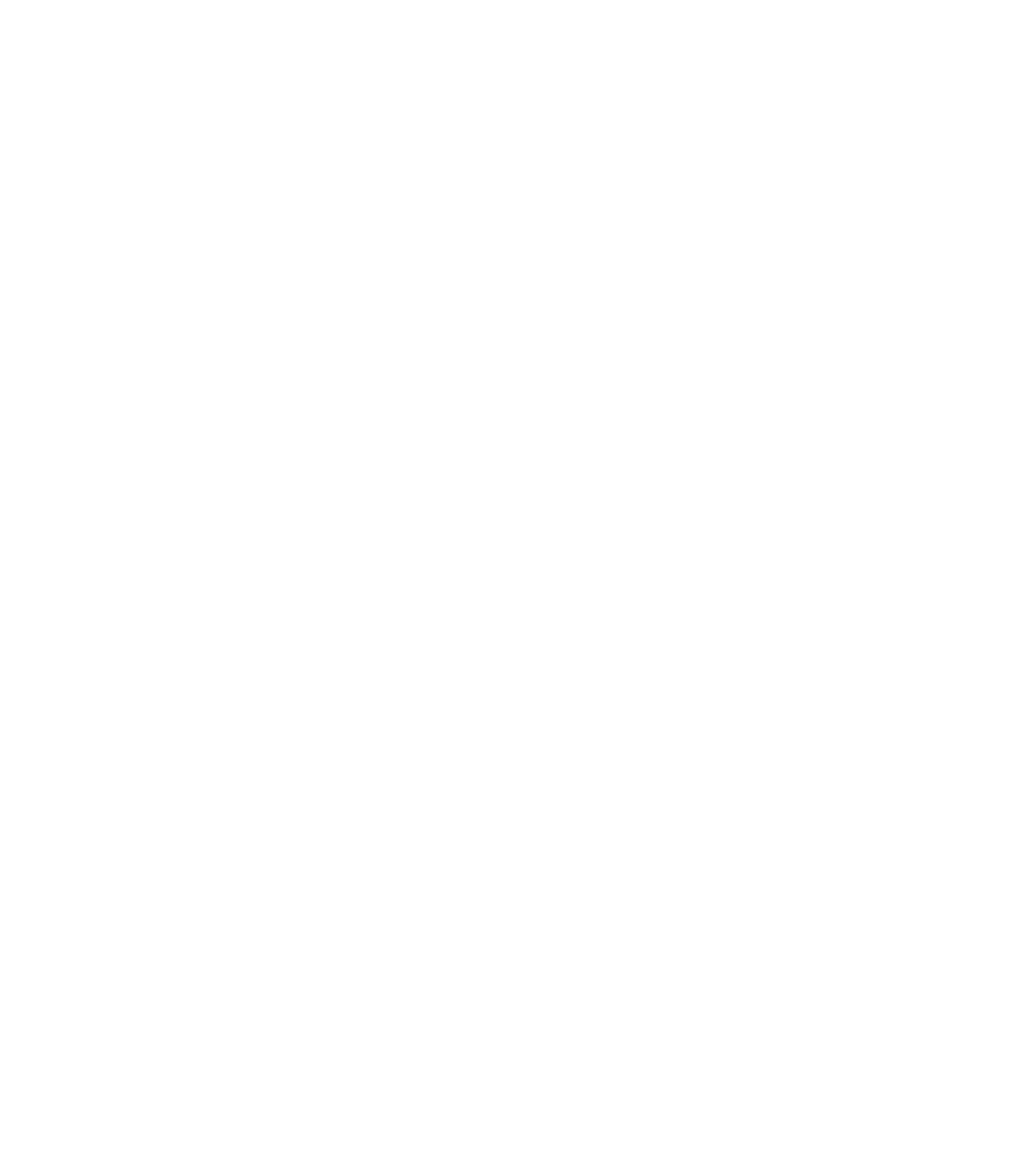
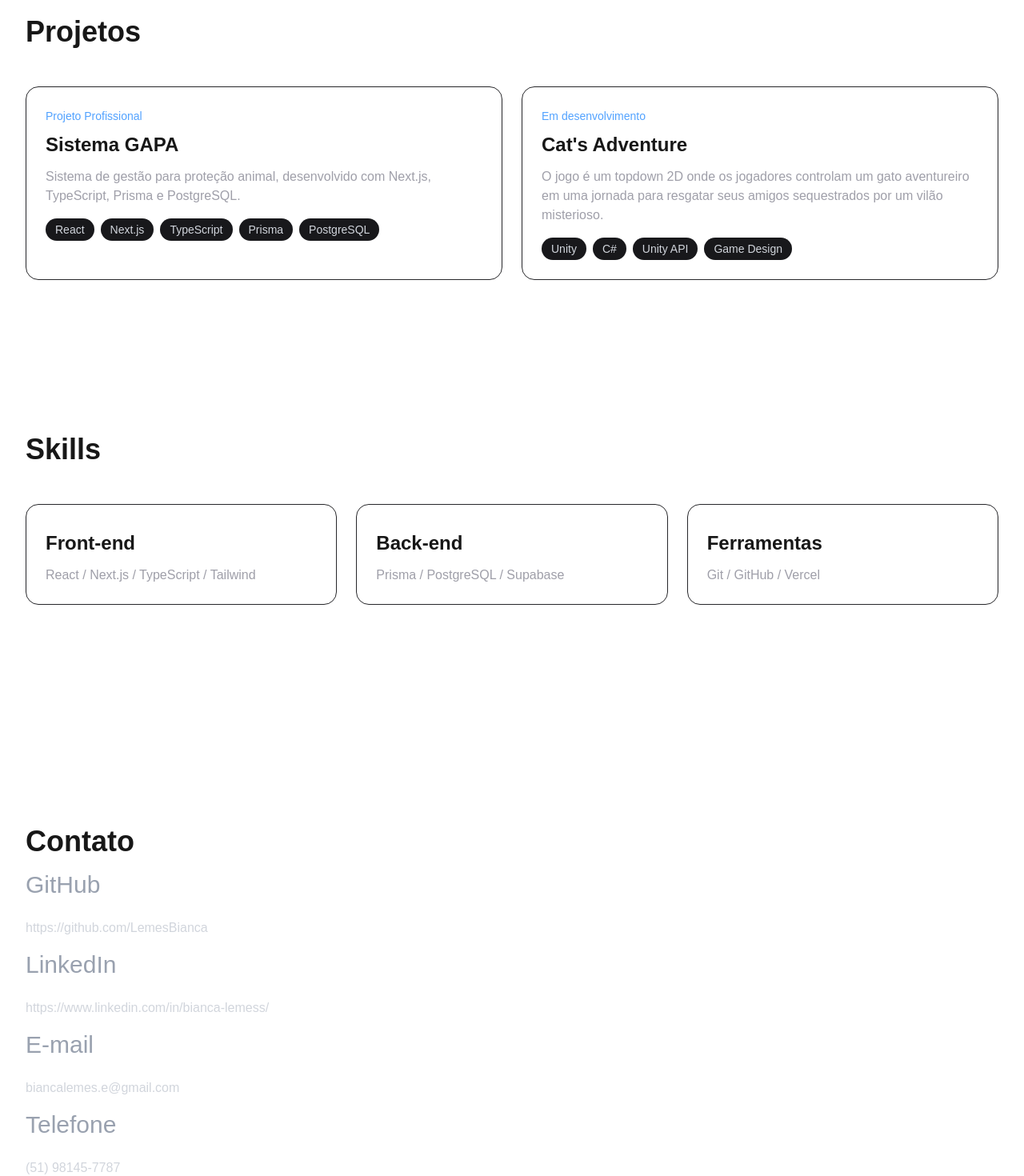
Before and after one commit to LemesBianca/portfolio, a Next.js app: page / in a window 1280 px wide. Shown: the part 1180-2650 px from the top of the page at 80% size. Before the commit the page ends 1104 px from the top, so only its background shows below. Built offline with nearby package versions, Linux system fonts and the light colour scheme.

Commit message:
Update portfolio

```diff
--- a/app/page.tsx
+++ b/app/page.tsx
@@ -1,11 +1,18 @@
+// portfolio-six-psi-h81ubitqb7.vercel.app
 import Hero from "@/components/Hero";
 import About from "@/components/About";
+import Projects from "@/components/Projects";
+import Skills from "@/components/Skills";
+import Contact from "@/components/Contact";
 
 export default function Home() {
   return (
     <main>
       <Hero />
       <About />
+      <Projects />
+      <Skills />
+      <Contact />
     </main>
   );
 }
--- a/components/Contact.tsx
+++ b/components/Contact.tsx
@@ -0,0 +1,37 @@
+export default function Contact() {
+  return (
+    <section className="min-h-screen flex flex-col justify-center px-8">
+      <h1 className="text-4xl font-bold">
+        Contato
+      </h1>
+
+      <h2 className="text-3xl mt-4 text-gray-400">
+        GitHub
+      </h2>
+      <p className="max-w-xl mt-6 text-gray-300">
+        https://github.com/LemesBianca
+      </p>
+
+      <h2 className="text-3xl mt-4 text-gray-400">
+        LinkedIn
+      </h2>
+      <p className="max-w-xl mt-6 text-gray-300">
+        https://www.linkedin.com/in/bianca-lemess/
+      </p>
+
+      <h2 className="text-3xl mt-4 text-gray-400">
+        E-mail
+      </h2>
+      <p className="max-w-xl mt-6 text-gray-300">
+        biancalemes.e@gmail.com
+      </p>
+
+      <h2 className="text-3xl mt-4 text-gray-400">
+        Telefone
+      </h2>
+      <p className="max-w-xl mt-6 text-gray-300">
+        (51) 98145-7787
+      </p>
+    </section>
+  );
+}
--- a/components/Projects.tsx
+++ b/components/Projects.tsx
@@ -0,0 +1,84 @@
+export default function Projects() {
+  return (
+    <section className="py-24 px-8">
+      <h2 className="text-4xl font-bold mb-12">
+        Projetos
+      </h2>
+
+      <div className="grid md:grid-cols-2 gap-6">
+        <div className="border border-zinc-800 rounded-2xl p-6">
+          <span className="text-sm text-blue-400">
+            Projeto Profissional
+          </span>
+
+          <h3 className="text-2xl font-semibold mt-2">
+            Sistema GAPA
+          </h3>
+
+          <p className="text-zinc-400 mt-3">
+            Sistema de gestão para proteção animal,
+            desenvolvido com Next.js, TypeScript,
+            Prisma e PostgreSQL.
+          </p>
+
+          <div className="flex flex-wrap gap-2 mt-4">
+            <span className="px-3 py-1 bg-zinc-900 rounded-full text-gray-300 text-sm">
+              React
+            </span>
+
+            <span className="px-3 py-1 bg-zinc-900 rounded-full text-gray-300 text-sm">
+              Next.js
+            </span>
+
+            <span className="px-3 py-1 bg-zinc-900 rounded-full text-gray-300 text-sm">
+              TypeScript
+            </span>
+
+            <span className="px-3 py-1 bg-zinc-900 rounded-full text-gray-300 text-sm">
+              Prisma
+            </span>
+
+            <span className="px-3 py-1 bg-zinc-900 rounded-full text-gray-300 text-sm">
+              PostgreSQL
+            </span>
+          </div>
+        </div>
+
+        <div className="border border-zinc-800 rounded-2xl p-6">
+          <span className="text-sm text-blue-400">
+            Em desenvolvimento
+          </span>
+
+          <h3 className="text-2xl font-semibold mt-2">
+            Cat's Adventure
+          </h3>
+
+          <p className="text-zinc-400 mt-3">
+            O jogo é um topdown 2D onde os jogadores controlam um gato aventureiro
+            em uma jornada para resgatar seus amigos sequestrados por um vilão misterioso.
+          </p>
+
+          <div className="flex flex-wrap gap-2 mt-4">
+            <span className="px-3 py-1 bg-zinc-900 rounded-full text-gray-300 text-sm">
+              Unity
+            </span>
+
+            <span className="px-3 py-1 bg-zinc-900 rounded-full text-gray-300 text-sm">
+              C#
+            </span>
+
+            <span className="px-3 py-1 bg-zinc-900 rounded-full text-gray-300 text-sm">
+              Unity API
+            </span>
+
+            <span className="px-3 py-1 bg-zinc-900 rounded-full text-gray-300 text-sm">
+              Game Design
+            </span>
+          </div>
+        </div>
+
+
+      </div>
+    </section>
+  );
+}
--- a/components/Skills.tsx
+++ b/components/Skills.tsx
@@ -0,0 +1,41 @@
+export default function Skills() {
+  return (
+    <section className="py-24 px-8">
+      <h2 className="text-4xl font-bold mb-12">
+        Skills
+      </h2>
+
+      <div className="grid md:grid-cols-3 gap-6">
+        <div className="border border-zinc-800 rounded-2xl p-6">
+          <h3 className="text-2xl font-semibold mt-2">
+            Front-end
+          </h3>
+
+          <p className="text-zinc-400 mt-3">
+            React / Next.js / TypeScript / Tailwind
+          </p>
+        </div>
+
+        <div className="border border-zinc-800 rounded-2xl p-6">
+          <h3 className="text-2xl font-semibold mt-2">
+            Back-end
+          </h3>
+
+          <p className="text-zinc-400 mt-3">
+            Prisma / PostgreSQL / Supabase
+          </p>
+        </div>
+
+        <div className="border border-zinc-800 rounded-2xl p-6">
+          <h3 className="text-2xl font-semibold mt-2">
+            Ferramentas
+          </h3>
+
+          <p className="text-zinc-400 mt-3">
+            Git / GitHub / Vercel
+          </p>
+        </div>
+      </div>
+    </section>
+  );
+}
```
